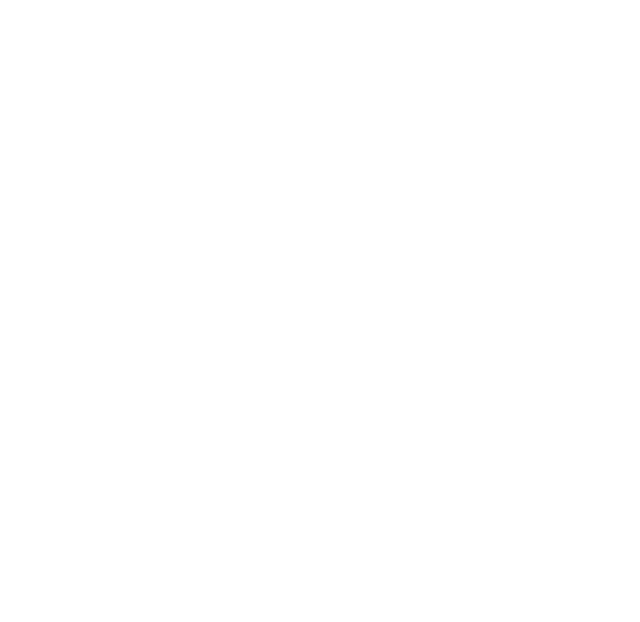
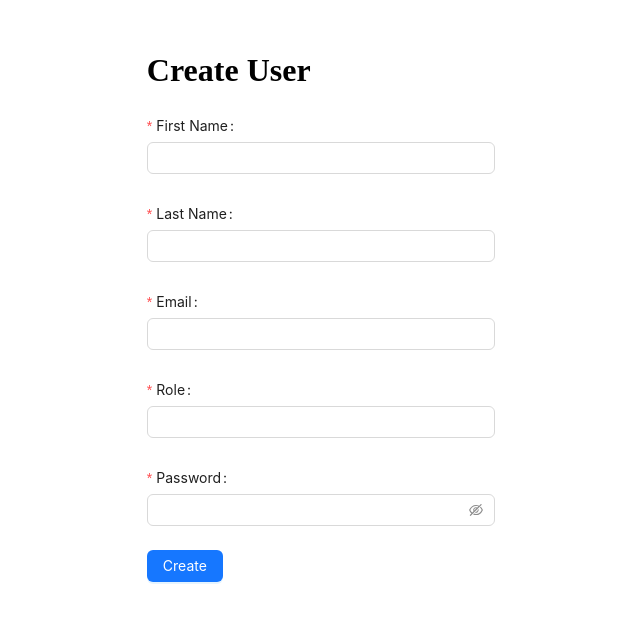
Before and after one commit to rochellejoanesteves/mern-users, a React (Vite) app in the folder client/: page /create-user in a window 1280 px wide. Before the commit this address had no page. Shown: the part 102-724 px from the top of the page, without its empty margins (319-959 px from the left). Built offline with nearby package versions, Linux system fonts and the light colour scheme.

Commit message:
add create user functionality

```diff
--- a/client/src/App.jsx
+++ b/client/src/App.jsx
@@ -3,6 +3,7 @@
 import Home from "./pages/home";
 import SignUp from "./pages/sign-up";
 import Members from "./pages/members";
+import CreatUser from "./pages/createUser";
 
 function App() {
   return (
@@ -12,6 +13,7 @@
           <Route path="/" element={<Home />} />
           <Route path="/sign-up" element={<SignUp />} />
           <Route path="/members-page" element={<Members />} />
+          <Route path="/create-user" element={<CreatUser />} />
         </Routes>
       </BrowserRouter>
     </div>
--- /dev/null
+++ b/client/src/component/button/index.jsx
@@ -0,0 +1,12 @@
+import React from "react";
+import { Button } from "antd";
+
+const ActionButton = ({title, onClick}) => {
+  return (
+    <Button type="primary" onClick={onClick}>
+      {title}
+    </Button>
+  );
+};
+
+export default ActionButton;
--- /dev/null
+++ b/client/src/component/userForm/index.jsx
@@ -0,0 +1,94 @@
+import React from "react";
+import { Button, Form, Input } from "antd";
+
+const UserForm = ({ title, onFinish }) => {
+  return (
+    <div>
+      <h1>{`${title} User`}</h1>
+      <Form
+        name="wrap"
+        labelCol={{
+          flex: "110px",
+        }}
+        labelAlign="left"
+        labelWrap
+        wrapperCol={{
+          flex: 1,
+        }}
+        onFinish={onFinish}
+      >
+        <Form.Item
+          label="First Name"
+          name="firstName"
+          rules={[
+            {
+              required: true,
+              message: "Please input First Name!",
+            },
+          ]}
+        >
+          <Input />
+        </Form.Item>
+
+        <Form.Item
+          label="Last Name"
+          name="lastName"
+          rules={[
+            {
+              required: true,
+              message: "Please input Last Name!",
+            },
+          ]}
+        >
+          <Input />
+        </Form.Item>
+
+        <Form.Item
+          label="Email"
+          name="emailAddress"
+          rules={[
+            {
+              type: "email",
+              required: true,
+              message: "Please input Email Address!",
+            },
+          ]}
+        >
+          <Input />
+        </Form.Item>
+
+        <Form.Item
+          label="Role"
+          name="role"
+          rules={[
+            {
+              required: true,
+              message: "Please input Role!",
+            },
+          ]}
+        >
+          <Input />
+        </Form.Item>
+
+        <Form.Item
+          label="Password"
+          name="password"
+          rules={[
+            {
+              required: true,
+              message: "Please input Password!",
+            },
+          ]}
+        >
+          <Input.Password />
+        </Form.Item>
+
+        <Button type="primary" htmlType="submit">
+          {title}
+        </Button>
+      </Form>
+    </div>
+  );
+};
+
+export default UserForm;
--- /dev/null
+++ b/client/src/pages/createUser/index.jsx
@@ -0,0 +1,27 @@
+import React from "react";
+import { useNavigate } from "react-router-dom";
+import UserForm from "../../component/userForm";
+import useHttpPost from "../../hooks/useHttpPost";
+
+const CreatUser = () => {
+  const { postData, loading, error } = useHttpPost("/api/users/create");
+
+  const navigate = useNavigate();
+
+  const handleCreate = async (value) => {
+    const data = await postData(value);
+    if (!!data) {
+      navigate("/members-page");
+    }
+  };
+  return (
+    <div>
+      {loading && <p>Loading...</p>}
+      {error && <p>Error: {error.message}</p>}
+
+      <UserForm title="Create" onFinish={handleCreate} />
+    </div>
+  );
+};
+
+export default CreatUser;
--- a/client/src/pages/members/index.jsx
+++ b/client/src/pages/members/index.jsx
@@ -1,11 +1,18 @@
-import React from 'react'
+import React from "react";
+import { useNavigate } from "react-router-dom";
+import ActionButton from "../../component/button";
 
 const Members = () => {
+  const navigate = useNavigate();
+
+  const handleClick = () => {
+    navigate("/create-user")
+  };
   return (
     <div>
-      Members List
+      <ActionButton title="Add" onClick={handleClick} />
     </div>
-  )
-}
+  );
+};
 
-export default Members
+export default Members;
```
